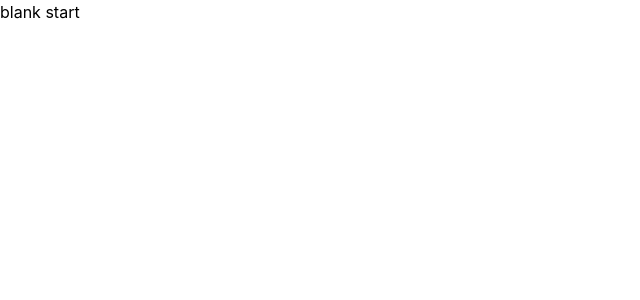
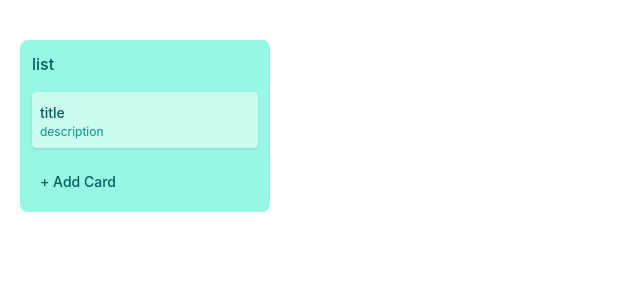
Before and after one commit to AbnerYousuf/trello-clone, a Vue app: page / in a window 1280 px wide. Shown: the top 300 px of the page, without its empty margins (0-640 px from the left). Built offline with nearby package versions, Linux system fonts and the light colour scheme; the HTML template or start-up script is replaced by a standard one.

Commit message:
initial styling

```diff
--- a/src/App.vue
+++ b/src/App.vue
@@ -1,5 +1,18 @@
 <template>
-  <main>blank start</main>
+  <main class="p-5 font-sans">
+    <div class="flex gap-5 py-5 overflow-x-auto">
+      <div class="bg-teal-200 rounded-lg p-3 min-w-62.5 flex flex-col">
+        <h2 class="font-medium mb-2 text-teal-800">list</h2>
+        <div class="bg-teal-100 p-2 my-2 rounded shadow cursor-pointer">
+          <span class="text-sm font-medium text-teal-800">title</span>
+          <p class="text-xs text-teal-600">description</p>
+        </div>
+        <button class="cursor-pointer rounded w-full bg-transparent text-teal-800 hover:bg-teal-100 p-2 text-left mt-2 text-sm font-medium">
+          + Add Card
+        </button>
+      </div>
+    </div>
+  </main>
 </template>
 
 <script setup lang="ts"></script>
```
